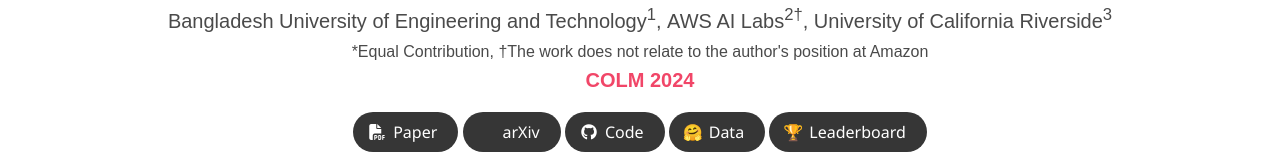
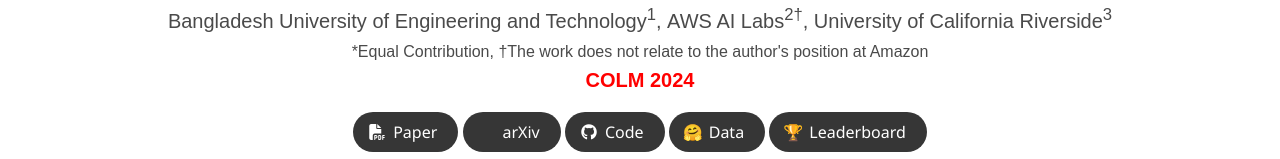
Before and after one commit to illusionvqa/illusionvqa.github.io, a plain HTML site: page index.html in a window 1280 px wide. Shown: the part 234-393 px from the top of the page. Drawn offline with nearby package versions, Linux system fonts and the light colour scheme; some icons are missing; files whose address does not match are found by name; a web font is replaced by a local one.

Commit message:
changed COLM color

```diff
--- a/index.html
+++ b/index.html
@@ -125,7 +125,7 @@
 									position at Amazon
 								</span>
 								<br />
-								<span class="is-size-5 has-text-weight-bold has-text-danger">
+								<span class="is-size-5 has-text-weight-bold colm">
 									COLM 2024
 								</span>
 							</div>
--- a/static/css/index.css
+++ b/static/css/index.css
@@ -182,11 +182,15 @@ thead td:hover {
 .result-img {
 	height: 380px;
 	width: auto;
-  margin: 50px;
+	margin: 50px;
 }
 
 .comp-img {
-  height: 480px;
-  width: auto;
-  margin-top: -50px;
+	height: 480px;
+	width: auto;
+	margin-top: -50px;
 }
+
+.colm {
+	color: red;
+}
```
